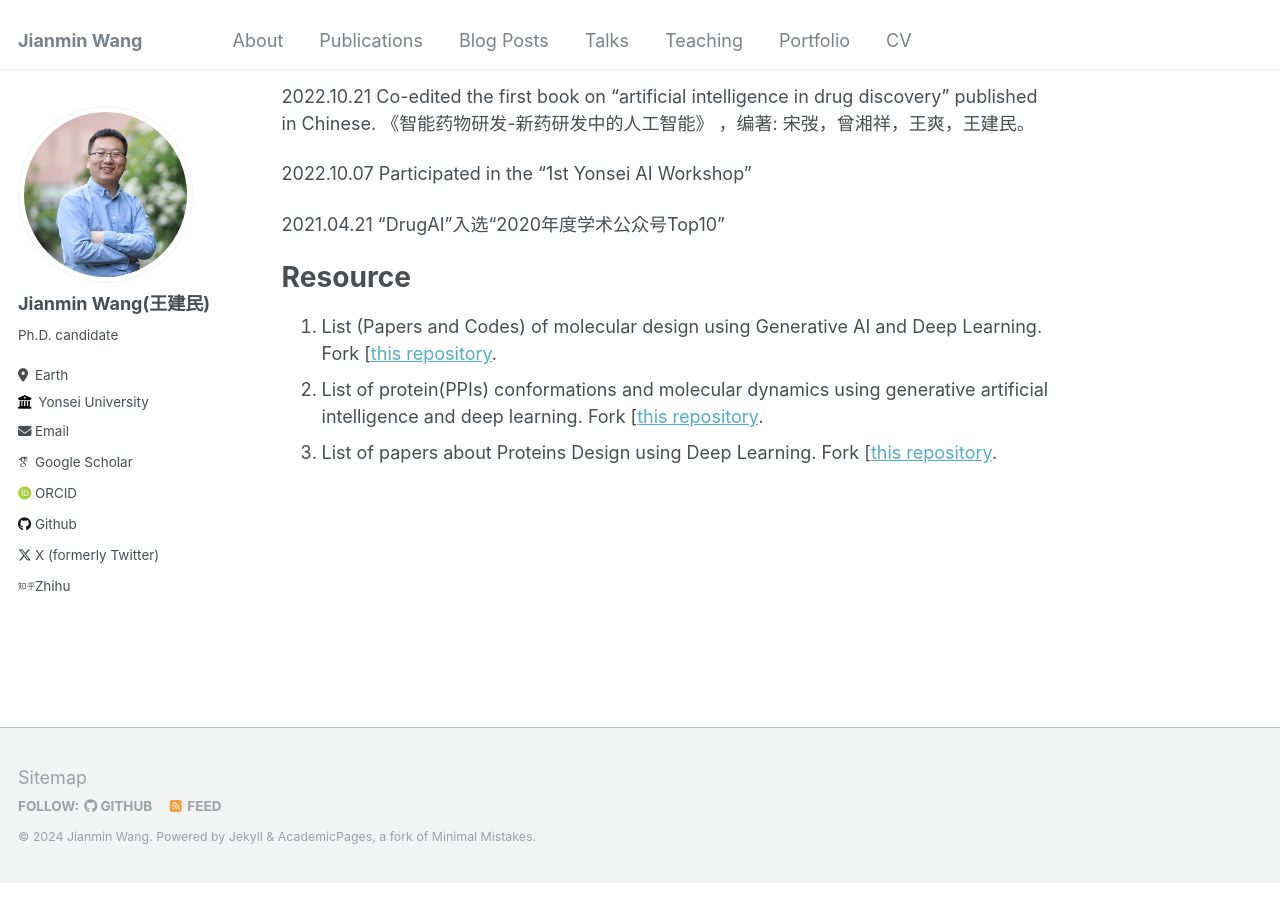
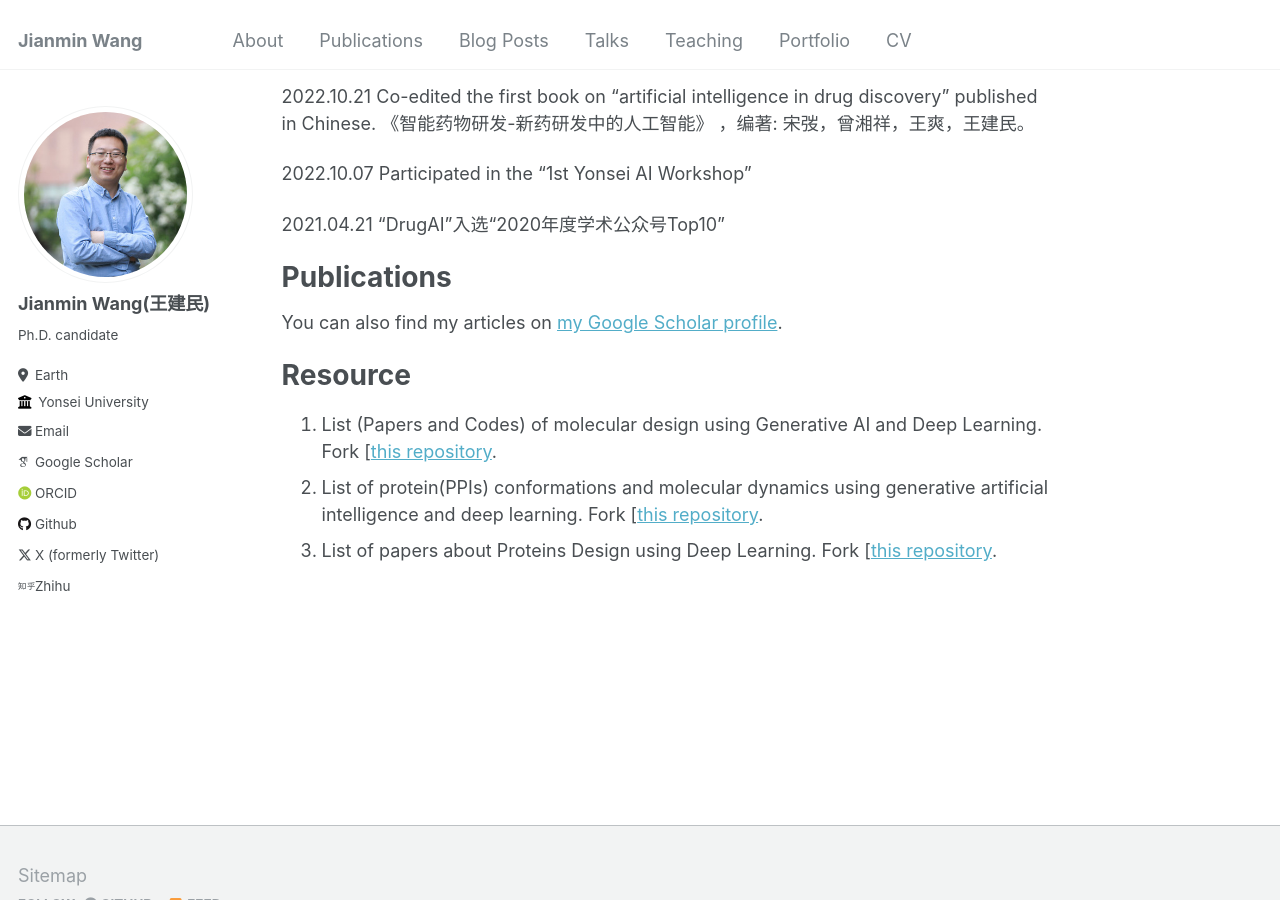
Before and after one commit to Jianmin2drugai/Jianmin2drugai.github.io, a Jekyll site: the page built from _pages/about.md, in a window 1280 px wide and 900 px high, scrolled down 527 px. Built offline with Jekyll 4.4.1, drawn with Linux system fonts in a browser that asks for light colours; some web fonts are replaced.

Commit message:
Update about.md

```diff
--- a/_pages/about.md
+++ b/_pages/about.md
@@ -25,6 +25,11 @@
 
 2021.04.21 “DrugAI”入选“2020年度学术公众号Top10”
 
+Publications
+======
+You can also find my articles on <a href="https://scholar.google.com/citations?user=4ajuBSkAAAAJ&hl=en">my Google Scholar profile</a>.
+
+
 Resource
 ======
 
```
